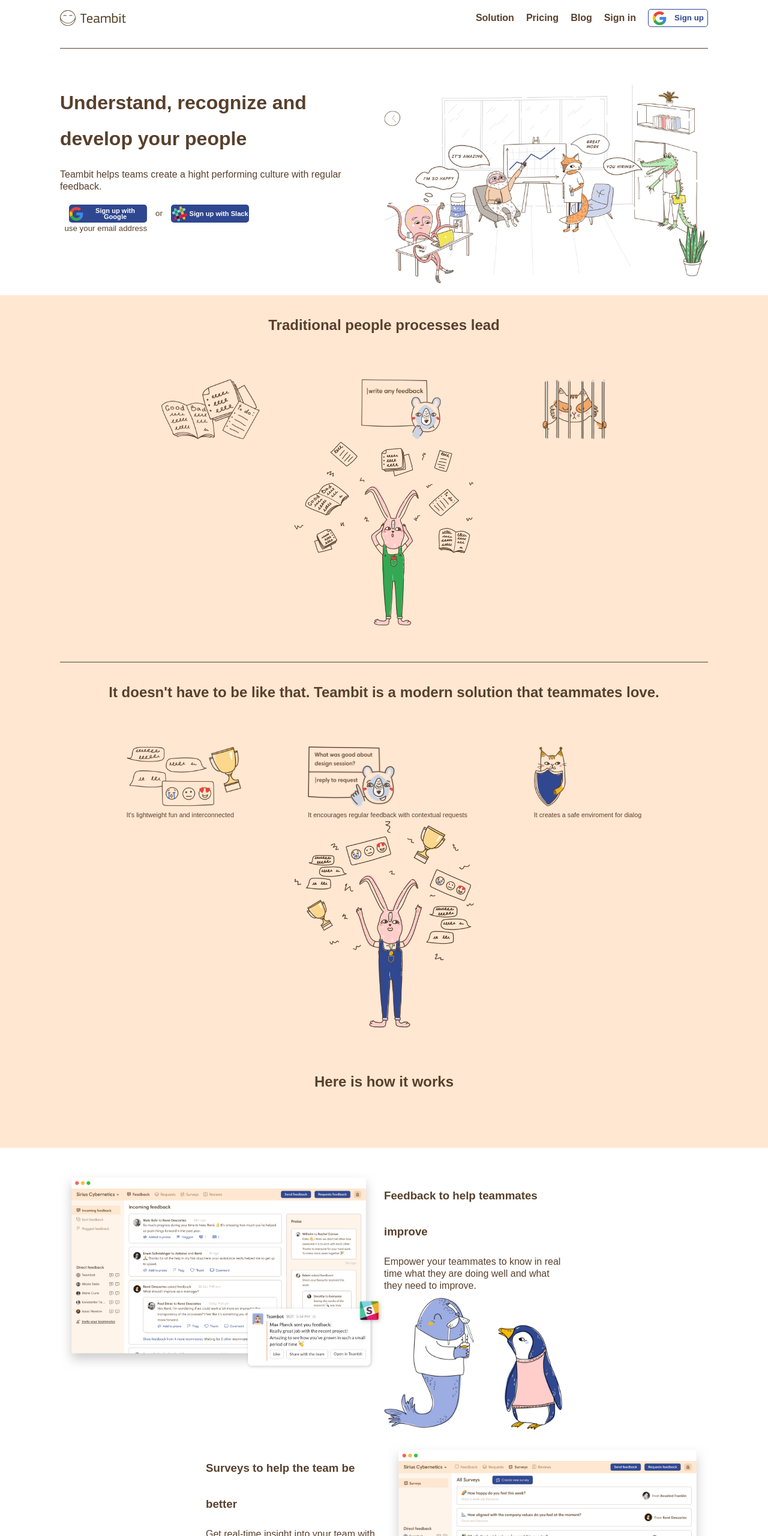
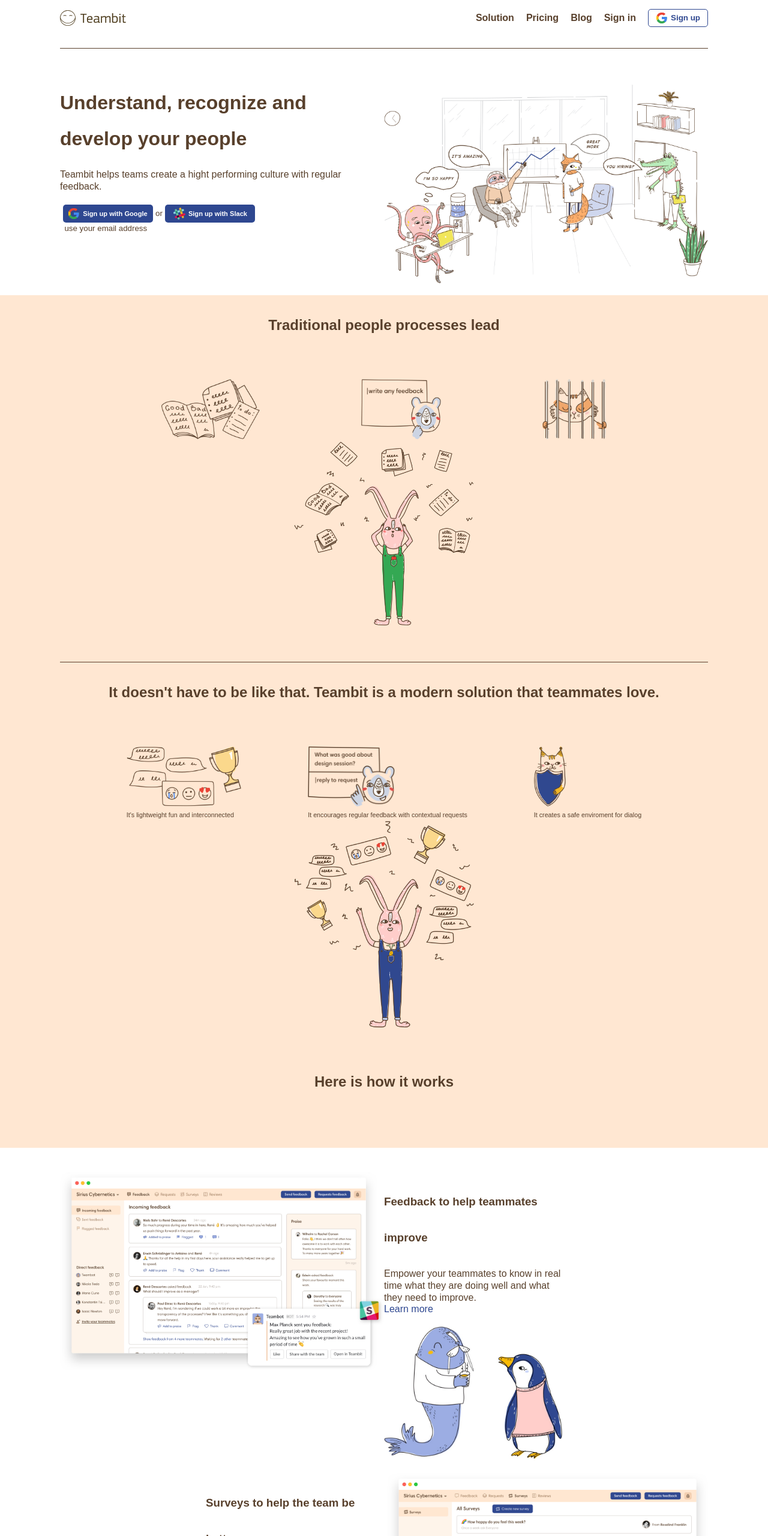
Before and after one commit to F3licia/node-sass-teambit, a website: page index.html in a window 1280 px wide. Shown: the top 2560 px of the page at 60% size. Drawn offline with Linux system fonts and the light colour scheme.

Commit message:
progressi

```diff
--- a/index.html
+++ b/index.html
@@ -92,6 +92,7 @@
                         Empower your teammates to know in real time
                         what they are doing well and what they need to improve.
                     </h4>
+                    <a href="#">Learn more</a>
 
                   <img src="imgs/communication.jpg" alt="">
                 </div>
@@ -106,6 +107,7 @@
                         Get real-time insight into ypur team with
                         research-backed, lightweight and regular survey.
                     </h4>
+                    <a href="#">Learn more</a>
 
                   <img src="imgs/insights.jpg" alt="">
                 </div>
@@ -126,6 +128,7 @@
                          Make better compensation and promotion decision with
                          objective and quick performance reviews.
                      </h4>
+                     <a href="#">Learn more</a>
 
                   <img src="imgs/review.jpg" alt="">
                 </div>
@@ -139,6 +142,7 @@
                     <h4>Make it a habit to recognizr and prise people who
                         do great work.
                     </h4>
+                    <a href="#">Learn more</a>
 
                   <img src="imgs/recognition.jpg" alt="">
                 </div>
@@ -187,8 +191,8 @@
 
             <div class="first-col">
                 <img src="imgs/logo-small.svg" alt="">
-                <p>Teambit helps create hight<br> cultures by making
-                feedback a daily habit.</p>
+                <h4>Teambit helps create hight<br> cultures by making
+                feedback a daily habit.</h4>
             </div>
 
        <div class="col">
--- a/src/app.scss
+++ b/src/app.scss
@@ -45,20 +45,22 @@
 
 @mixin button{
     @include middle-title;
+    padding: 4px;
     margin-top: auto;
     margin-bottom: auto;
     margin-left: auto;
     margin-right:  auto;
     display: flex;
     align-items: center;
-    justify-content: space-around;
+    justify-content: center;
     min-width: 100px;
     height: 30px;
     border-radius: 5px;
     font-size: smaller;
     line-height: 10px;
     &>img {
-        max-width: 25px;
+        max-width: 20px;
+        margin-right: 5px;
     }
     & >div{
         height: auto;
@@ -73,6 +75,12 @@
     box-sizing: border-box;
     font-family:$font_family;
     list-style: none;
+}
+
+a{
+    color:$blue-color;
+    text-decoration: none;
+
 }
 
 .hr{
@@ -153,7 +161,7 @@
     position: relative;
     width: 55%;
     & >*{
-        margin-top: 10px;
+        margin-top: 20px;
     }
     & >img {
        width: 100%;
@@ -208,7 +216,7 @@
     @include button;
     background-color: $blue-color;
     color: white;
-    width: 130px
+    width: 150px
 }
 
 .buttons-block{
@@ -230,7 +238,7 @@
     @include block-style;
     @include wrapper;
     & img{
-        height: 100%;
+        height: 40px;
         max-width: 40px;
         margin-right: 10px;
     }
@@ -240,7 +248,8 @@
     }
 }
 .first-col{
-    height: 60px;
+    align-self: flex-start;
+    height: 100px;
     width: 30%;
 }
 
```
Also changed, not shown: dist/app.css.
